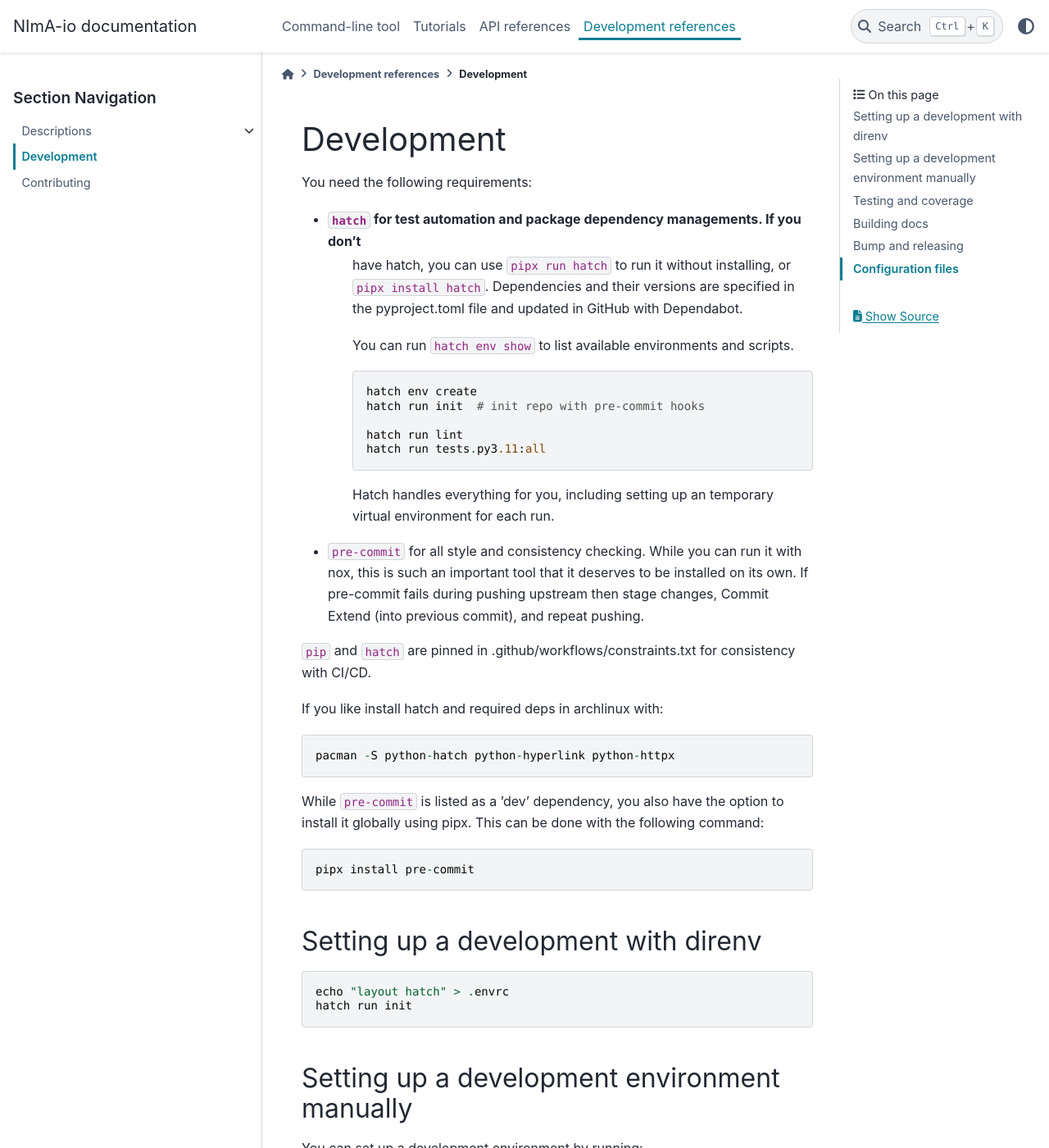
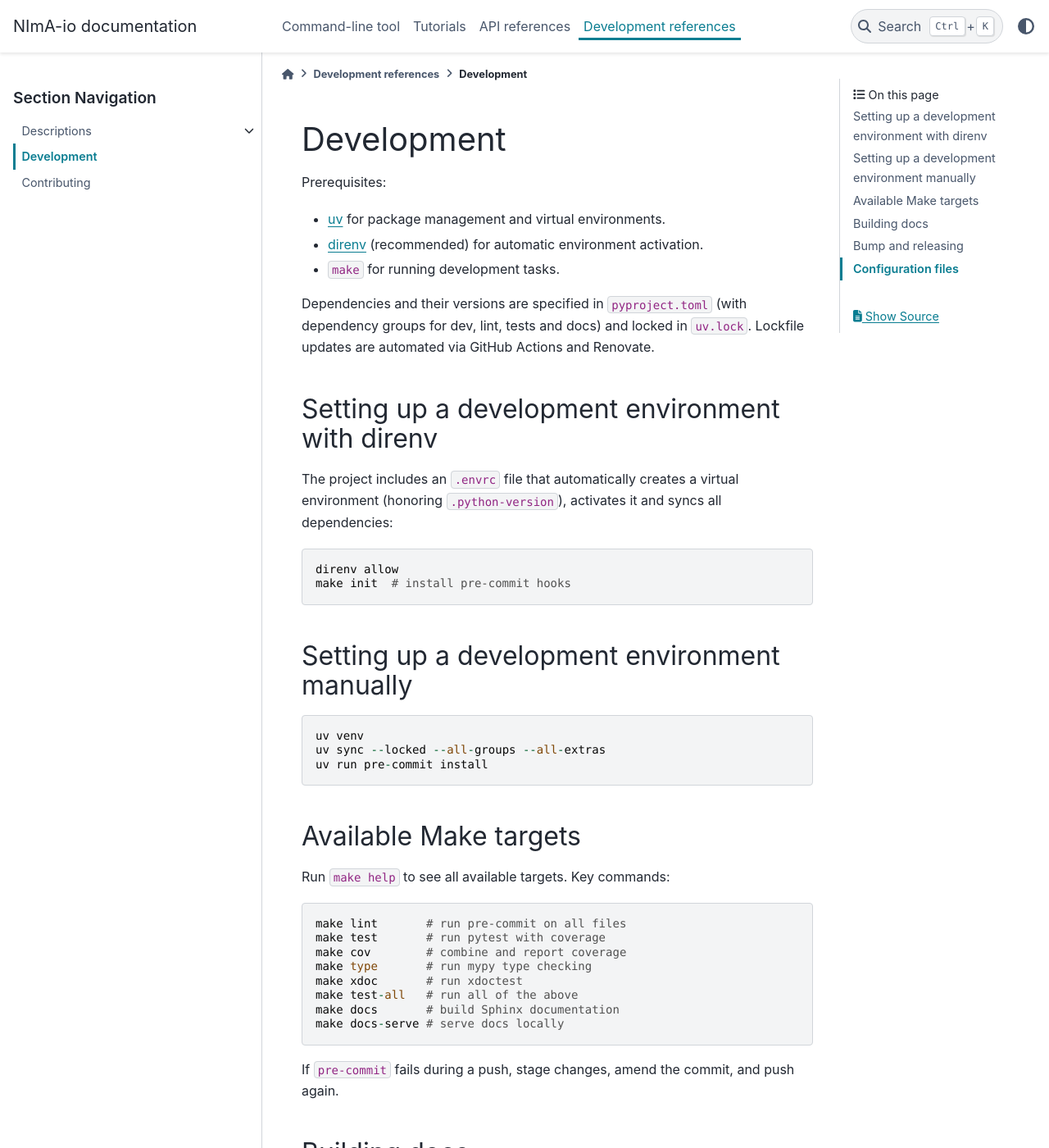
Before and after one commit to darosio/nima_io, a Sphinx documentation site: the page built from docs/references/development.rst, in a window 1280 px wide and 1400 px high. Shown: the whole window at 82% size. Built offline with Sphinx 7.4.7 and the PyData theme 0.15.4, drawn with Linux system fonts in a browser that asks for light colours; some of the changed text lies outside the part shown.

Commit message:
chore(template): apply cookiecutter updates via Cruft (#778)
Co-authored-by: github-actions[bot] <41898282+github-actions[bot]@users.noreply.github.com>

```diff
--- a/docs/references/development.rst
+++ b/docs/references/development.rst
@@ -3,185 +3,99 @@
 Development
 -----------
 
-You need the following requirements:
+Prerequisites:
 
-- ``hatch`` for test automation and package dependency managements. If you don’t
-   have hatch, you can use ``pipx run hatch`` to run it without installing, or
-   ``pipx install hatch``. Dependencies and their versions are specified in the
-   pyproject.toml file and updated in GitHub with Dependabot.
+- `uv <https://docs.astral.sh/uv/>`__ for package management and virtual
+  environments.
+- `direnv <https://direnv.net/>`__ (recommended) for automatic environment
+  activation.
+- ``make`` for running development tasks.
 
-   You can run ``hatch env show`` to list available environments and scripts.
+Dependencies and their versions are specified in ``pyproject.toml`` (with
+dependency groups for dev, lint, tests and docs) and locked in ``uv.lock``.
+Lockfile updates are automated via GitHub Actions and Renovate.
 
-   ::
+Setting up a development environment with direnv
+~~~~~~~~~~~~~~~~~~~~~~~~~~~~~~~~~~~~~~~~~~~~~~~~~
 
-      hatch env create
-      hatch run init  # init repo with pre-commit hooks
+The project includes an ``.envrc`` file that automatically creates a virtual
+environment (honoring ``.python-version``), activates it and syncs all
+dependencies::
 
-      hatch run lint
-      hatch run tests.py3.11:all
+   direnv allow
+   make init  # install pre-commit hooks
 
-   Hatch handles everything for you, including setting up an temporary
-   virtual environment for each run.
-
--  ``pre-commit`` for all style and consistency checking. While you can
-   run it with nox, this is such an important tool that it deserves to
-   be installed on its own. If pre-commit fails during pushing upstream
-   then stage changes, Commit Extend (into previous commit), and repeat
-   pushing.
-
-``pip`` and ``hatch`` are pinned in .github/workflows/constraints.txt for
-consistency with CI/CD.
-
-If you like install hatch and required deps in archlinux with::
-
-   pacman -S python-hatch python-hyperlink python-httpx
-
-While ``pre-commit`` is listed as a ’dev’ dependency, you also have the option
-to install it globally using pipx. This can be done with the following command::
-
-      pipx install pre-commit
-
-Setting up a development with direnv
-~~~~~~~~~~~~~~~~~~~~~~~~~~~~~~~~~~~~
+Setting up a development environment manually
+~~~~~~~~~~~~~~~~~~~~~~~~~~~~~~~~~~~~~~~~~~~~~~
 
 ::
 
-   echo "layout hatch" > .envrc
-   hatch run init
+   uv venv
+   uv sync --locked --all-groups --all-extras
+   uv run pre-commit install
 
-Setting up a development environment manually
-~~~~~~~~~~~~~~~~~~~~~~~~~~~~~~~~~~~~~~~~~~~~~
+Available Make targets
+~~~~~~~~~~~~~~~~~~~~~~
 
-You can set up a development environment by running:
+Run ``make help`` to see all available targets. Key commands::
 
-::
+   make lint       # run pre-commit on all files
+   make test       # run pytest with coverage
+   make cov        # combine and report coverage
+   make type       # run mypy type checking
+   make xdoc       # run xdoctest
+   make test-all   # run all of the above
+   make docs       # build Sphinx documentation
+   make docs-serve # serve docs locally
 
-   python3 -m venv .venv
-   source ./.venv/bin/activate
-   pip install -v -e .[dev,tests,docs]
-
-With direnv for using `Jupyter <https://jupyter.org/>`__ during
-development:
-
-::
-
-   jupiter notebook
-
-And only in case you need a system wide easy accessible kernel:
-
-::
-
-   python -m ipykernel install --user --name="nima_io"
-
-Testing and coverage
-~~~~~~~~~~~~~~~~~~~~
-
-Use pytest to run the unit checks:
-
-::
-
-   pytest
-
-Use ``coverage`` to generate coverage reports:
-
-::
-
-   coverage run --branch -p -m pytest
-
-Or use hatch:
-
-::
-
-   hatch run tests:all
-   (hatch run tests:cov)
+If ``pre-commit`` fails during a push, stage changes, amend the commit, and
+push again.
 
 Building docs
 ~~~~~~~~~~~~~
 
-You can build the docs using:
-
 ::
 
-   hatch run docs
+   make docs
+   make docs-serve
 
-You can see a preview with:
+When needed (e.g. API updates)::
 
-::
-
-   hatch run docserve
-
-When needed (e.g. API updates):
-
-::
-
-   sphinx-apidoc -f -o docs/api/ src/nima_io/
+   uv run sphinx-apidoc -f -o docs/api/ src/nima_io/
 
 Bump and releasing
 ~~~~~~~~~~~~~~~~~~
 
-To bump version and upload build to test.pypi using:
+Version bumping uses ``git-cliff`` for changelog generation and ``uv version``
+for version management::
 
-::
+   make bump   # bump version, update changelog, commit and tag
+   make ch     # update CHANGELOG.md only
 
-   hatch run bump
-   hatch run bump "--increment PATCH" "--files-only" \
-       ["--no-verify" to bypass pre-commit and commit-msg hooks]
-   git push
+``make bump`` will refuse to run on a dirty working tree. After bumping, push
+the commit and tag::
 
-while to update only the CHANGELOG.md file:
+   git push && git push --tags
 
-::
+Release to PyPI is automated via GitHub Actions on tag push.
 
-   hatch run ch
-
-Release will automatically occur after pushing.
-
-(Otherwise)
-
-::
-
-   pipx run --spec commitizen cz bump --changelog-to-stdout --files-only \
-       (--prerelease alpha) --increment MINOR
-
-To keep clean development history use branches and pr:
-
-::
+To keep a clean development history, use branches and PRs::
 
    gh pr create --fill
-   gh pr merge --squash --delete-branch [-t “fix|ci|feat: msg”]
+   gh pr merge --squash --delete-branch [-t "fix|ci|feat: msg"]
 
 Configuration files
 ~~~~~~~~~~~~~~~~~~~
 
-Manually updated pinned dependencies for CI/CD:
-
--  .github/workflows/constraints.txt (testing dependabot)
-
 Configuration files:
 
 -  pre-commit configured in .pre-commit-config.yaml;
--  bandit (sys) configured in bandit.yml;
--  pylint (sys) configured in pyproject.toml;
--  isort (sys) configured in pyproject.toml;
--  black configured in pyproject.toml (pinned in pre-commit);
--  ruff configured in pyproject.toml (pinned in pre-commit);
--  darglint configured in .darglint (pinned in pre-commit);
--  codespell configured in .codespellrc (pinned in pre-commit);
--  coverage configured in pyproject.toml (tests deps);
--  mypy configured in pyproject.toml (tests deps);
--  commitizen in pyproject.toml (dev deps and pinned in pre-commit).
-
-While the exact dependencies and their versions are specified in the
-pyproject.toml file and updated in GitHub with Dependabot, a complete list of
-all the required packages and their versions (including transitive dependencies)
-can be generated by pip-deepfreeze in the requirements-[dev,docs,tests].txt
-files. This makes it possible to maintain a clear and detailed record of the
-project's dependency requirements, aiding in maintaining a stable and
-predictable environment across different setups.
-
-Other manual actions:
-
-::
-
-   pylint src/ tests/
-   bandit -r src/
+-  ruff (linting and formatting) configured in pyproject.toml;
+-  pydoclint configured in pyproject.toml;
+-  typos configured in pyproject.toml;
+-  coverage configured in pyproject.toml;
+-  mypy configured in pyproject.toml;
+-  git-cliff configured in cliff.toml;
+-  yamlfmt configured in .yamlfmt.yml;
+-  taplo (TOML formatting) configured in .taplo.toml;
+-  mdformat configured in .mdformat.toml.
```
Also changed, not shown: .cruft.json.
